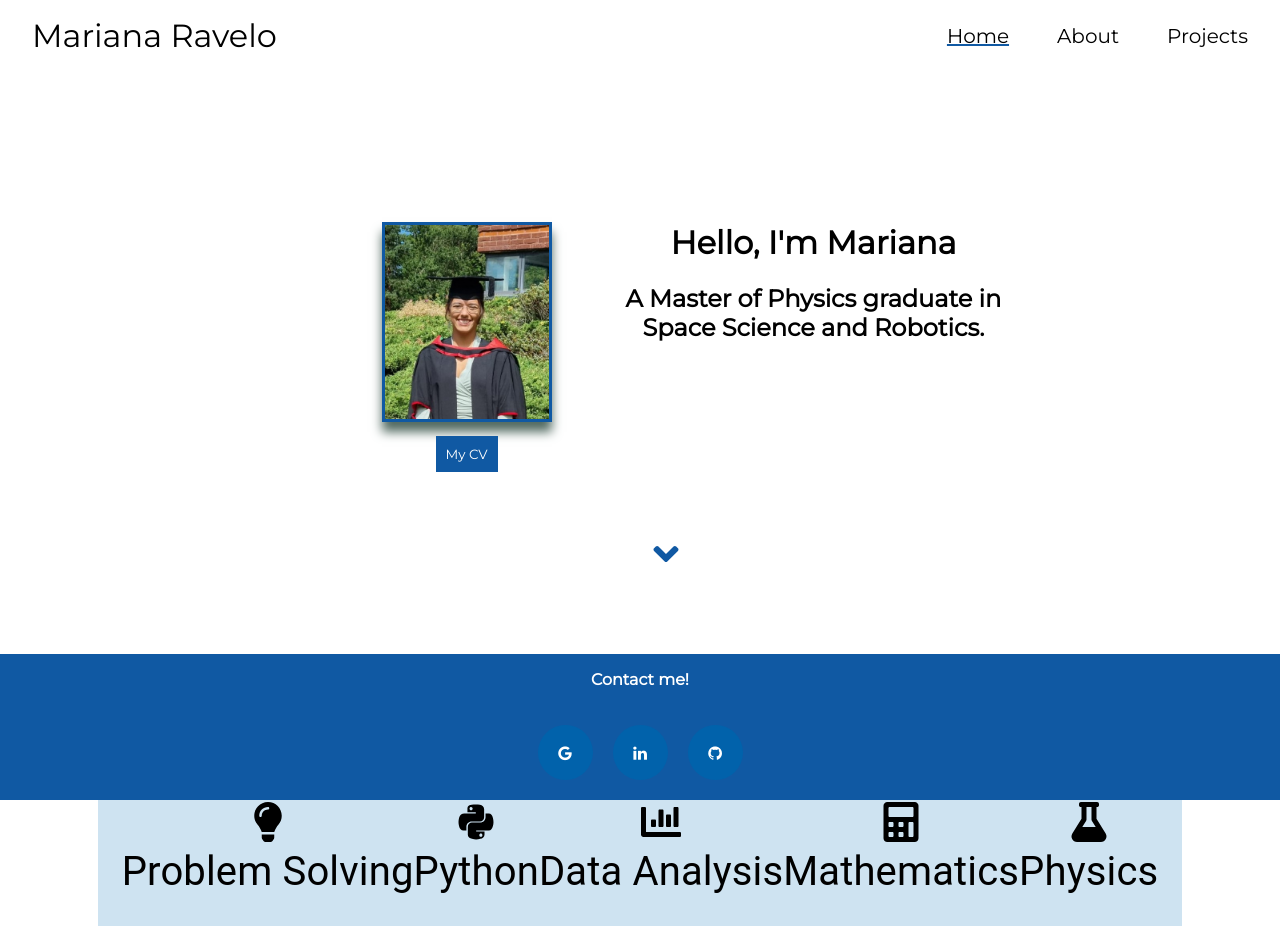
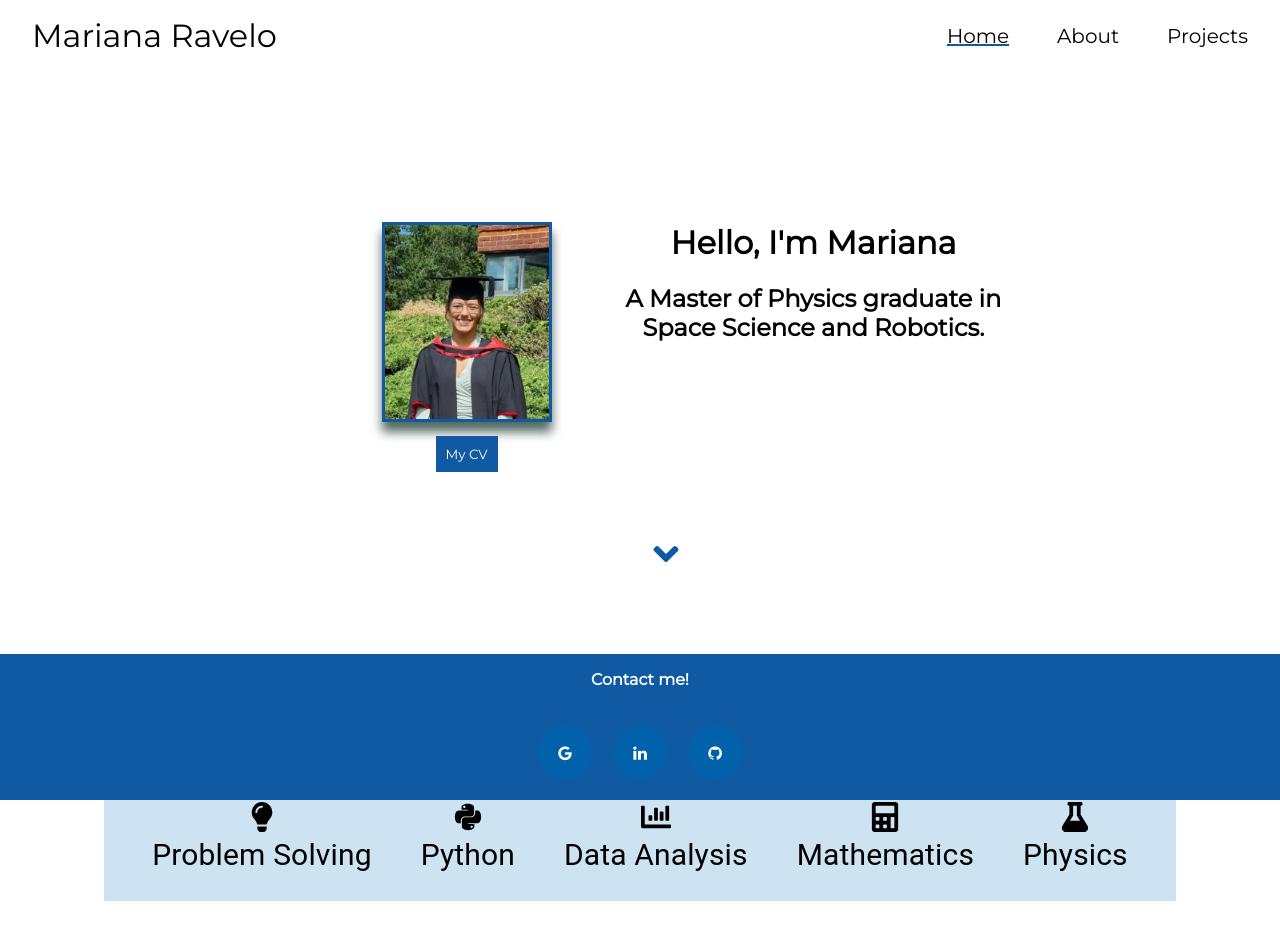
Before and after one commit to Mariana-Ravelo/mari-website, a React (Create React App) app: page / in a window 1280 px wide. Shown: the top 952 px of the page. Built offline with nearby package versions, Linux system fonts and the light colour scheme.

Commit message:
worked on skills tab

```diff
--- a/src/pages/home/Tabs.js
+++ b/src/pages/home/Tabs.js
@@ -21,6 +21,9 @@ import gazebo from "../../logos/gazebo.png";
 import {FaC} from 'react-icons/fa6';
 import {FaCode} from 'react-icons/fa';
 import arduino from "../../logos/arduino.png";
+
+// physics
+import {FaRocket, FaDesktop} from 'react-icons/fa'
 
 
 function SkillsTabPanel(props) {
@@ -114,7 +117,11 @@ export default function BasicTabs() {
                 </div>
             </SkillsTabPanel>
             <SkillsTabPanel value={value} index={4}>
-                visualization, special relativity, matplotlib
+                <div className="skills-container phys-sim">
+                    <div className="skills-icon rocket"><FaRocket /> Special Relativity</div>
+                    <div className="skills-icon computer"><FaDesktop /> Data Visualization</div>
+                    <div className="skills-icon matplotlib"><FaChartBar /> Matplotlib</div>
+                </div>
             </SkillsTabPanel>
         </Box>
     );
--- a/src/pages/home/home.css
+++ b/src/pages/home/home.css
@@ -102,7 +102,7 @@
   display: flex;
   flex-direction: column;
   align-items: center;
-  font-size: 40px;
+  font-size: 30px;
 }
 
 .skills-image {
```
